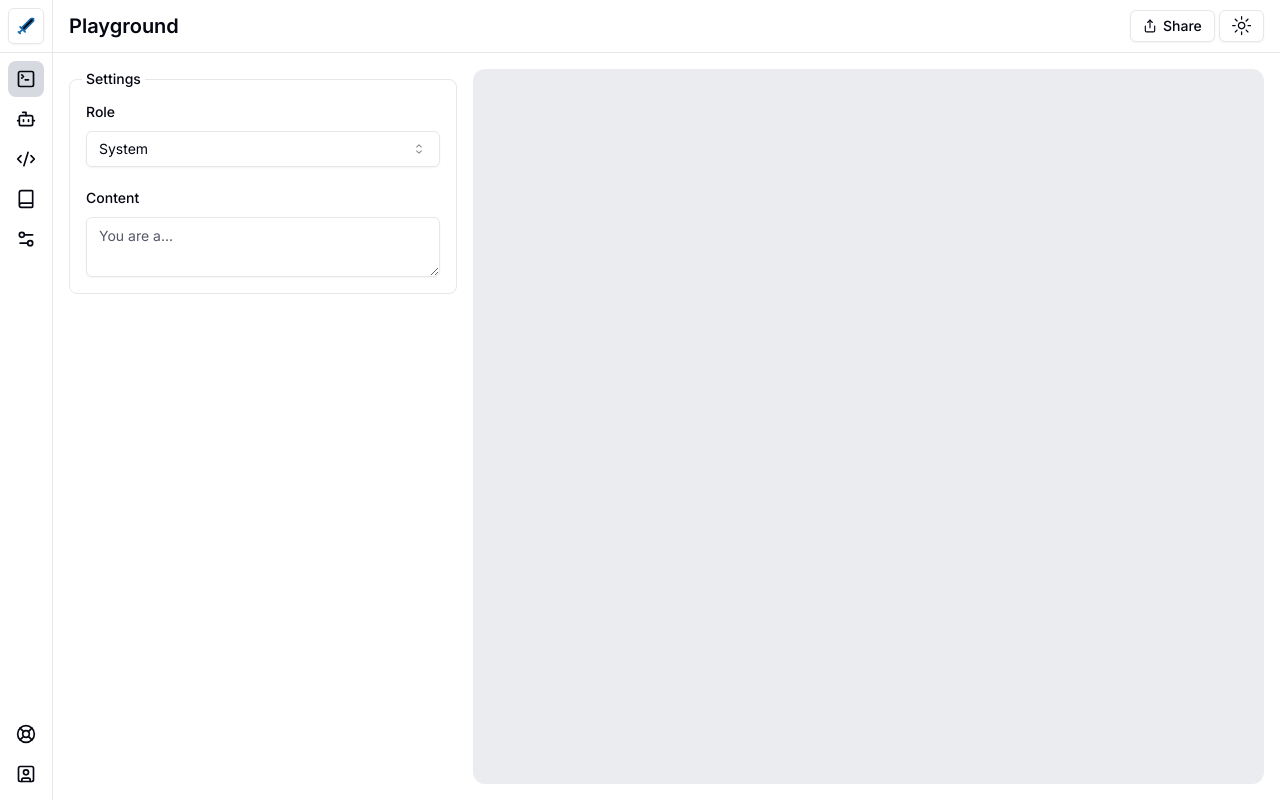
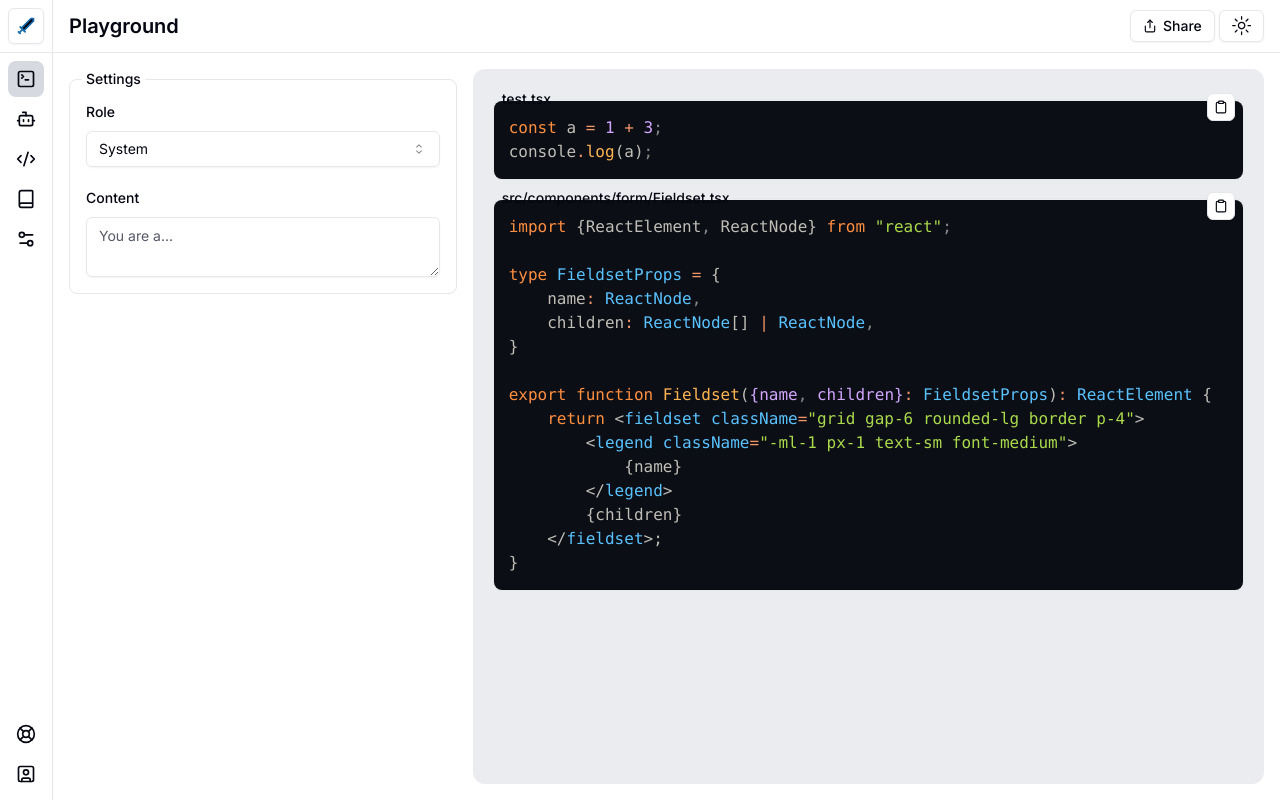
Before and after one commit to Autsider666/project-avalon, a Next.js app: page /playground in a window 1280 px wide. Built offline with nearby package versions, Linux system fonts and the light colour scheme.

Commit message:
Code highlighting based on imported files

```diff
--- a/package.json
+++ b/package.json
@@ -25,6 +25,7 @@
     "next-themes": "^0.3.0",
     "react": "^18",
     "react-dom": "^18",
+    "shiki": "^1.12.1",
     "tailwind-merge": "^2.4.0",
     "tailwindcss-animate": "^1.0.7",
     "vaul": "^0.9.1"
--- a/src/app/playground/page.tsx
+++ b/src/app/playground/page.tsx
@@ -1,4 +1,6 @@
+import {CodeBlock} from "@/components/CodeBlock";
 import {Fieldset} from "@/components/form/Fieldset";
+import {ShikiCodeBlock} from "@/components/ShikiCodeBlock";
 import {ModeToggle} from "@/components/theme/ModeToggle";
 import {Button} from "@/components/ui/Button";
 import {
@@ -215,6 +217,8 @@ export default function Playground(): ReactElement {
                     </div>
                     <div
                         className="relative flex h-full min-h-[50vh] flex-col rounded-xl bg-muted/50 p-4 lg:col-span-2">
+                        <ShikiCodeBlock fileName="test.tsx" code={"const a = 1 + 3;\nconsole.log(a);"}/>
+                        <CodeBlock/>
                         {/*<div className="flex-1"/>*/}
                         {/*<form*/}
                         {/*    className="relative overflow-hidden rounded-lg border bg-background focus-within:ring-1 focus-within:ring-ring"*/}
--- /dev/null
+++ b/src/components/CodeBlock.tsx
@@ -0,0 +1,9 @@
+import {ShikiCodeBlock} from "@/components/ShikiCodeBlock";
+import {getCode} from "@/hooks/getCode";
+import {ReactElement} from "react";
+
+export async function CodeBlock(): Promise<ReactElement> {
+    const {fileName, code} = await getCode('src/components/form/Fieldset.tsx');
+
+    return <ShikiCodeBlock fileName={fileName} code={code}/>;
+}
--- /dev/null
+++ b/src/components/CopyCodeButton.tsx
@@ -0,0 +1,50 @@
+"use client";
+
+import {Button, ButtonProps} from "@/components/ui/Button";
+import {Tooltip, TooltipContent, TooltipTrigger} from "@/components/ui/Tooltip";
+import {cn} from "@/lib/utils";
+import {CheckIcon, ClipboardIcon} from "lucide-react";
+import {ReactElement, useEffect, useState} from "react";
+
+type CopyCodeButtonProps = {
+    code: string
+} & ButtonProps
+
+export function CopyCodeButton({
+                                   code,
+                                   className,
+                                   ...props
+                               }: CopyCodeButtonProps): ReactElement {
+    const [hasCopied, setHasCopied] = useState<boolean>(false);
+
+    useEffect(() => {
+        setTimeout(() => {
+            setHasCopied(false);
+        }, 2000);
+    }, [hasCopied]);
+
+    return (
+        <Tooltip>
+            <TooltipTrigger asChild>
+                <Button
+                    size="icon"
+                    variant="outline"
+                    className={cn(
+                        "[&_svg]-h-3.5 h-7 w-7 rounded-[6px] [&_svg]:w-3.5",
+                        className
+                    )}
+                    onClick={() => {
+                        navigator.clipboard.writeText(code);
+
+                        setHasCopied(true);
+                    }}
+                    {...props}
+                >
+                    <span className="sr-only">Copy</span>
+                    {hasCopied ? <CheckIcon/> : <ClipboardIcon/>}
+                </Button>
+            </TooltipTrigger>
+            <TooltipContent className="bg-black text-white">Copy code</TooltipContent>
+        </Tooltip>
+    );
+}
--- /dev/null
+++ b/src/components/ShikiCodeBlock.tsx
@@ -0,0 +1,31 @@
+import {CopyCodeButton} from "@/components/CopyCodeButton";
+import {ReactElement} from "react";
+import {BundledLanguage, BundledTheme, codeToHtml} from "shiki";
+
+type ShikiCodeBlockProps = {
+    fileName?: string,
+    code: string,
+    language?: BundledLanguage,
+    theme?: BundledTheme,
+}
+
+export async function ShikiCodeBlock({
+                                         fileName,
+                                         code,
+                                         language = "typescript",
+                                         theme = "ayu-dark",
+                                     }: ShikiCodeBlockProps): Promise<ReactElement> {
+    // noinspection ES6RedundantAwait
+    const html = await codeToHtml(code, {
+        lang: language,
+        theme,
+    });
+
+    return <fieldset className="relative grid gap-6 rounded-lg border m-1">
+        <legend className="ml-1 px-1 text-sm font-medium z-10">
+            {fileName}
+        </legend>
+        <div className="absolute -top-4 right-2 z-10"><CopyCodeButton code={code}/></div>
+        <div className="-mt-2 z-0" dangerouslySetInnerHTML={{__html: html}}></div>
+    </fieldset>;
+}
--- a/src/components/form/Fieldset.tsx
+++ b/src/components/form/Fieldset.tsx
@@ -1,7 +1,7 @@
 import {ReactElement, ReactNode} from "react";
 
 type FieldsetProps = {
-    name: string,
+    name: ReactNode,
     children: ReactNode[] | ReactNode,
 }
 
@@ -10,9 +10,6 @@ export function Fieldset({name, children}: FieldsetProps): ReactElement {
         <legend className="-ml-1 px-1 text-sm font-medium">
             {name}
         </legend>
-        {/*{(Array.isArray(children) ? children : [children]).map(*/}
-        {/*    (child, index) => <div key={index} className="grid gap-3">{child}</div>*/}
-        {/*)}*/}
         {children}
     </fieldset>;
 }
--- /dev/null
+++ b/src/hooks/getCode.ts
@@ -0,0 +1,24 @@
+"use server";
+
+import {promises as fs} from "fs";
+import path from "path";
+
+export async function getCode(name: string): Promise<{ fileName: string, code: string }> {
+    const code = await readCode(name);
+
+    return {
+        fileName: name,
+        code,
+    };
+}
+
+async function readCode(
+    name: string,
+) {
+    return await readFile(name);
+}
+
+async function readFile(source: string) {
+    const filepath = path.join(process.cwd(), source);
+    return await fs.readFile(filepath, "utf-8");
+}
--- a/src/styles/globals.css
+++ b/src/styles/globals.css
@@ -67,7 +67,13 @@
     * {
         @apply border-border;
     }
+
     body {
         @apply bg-background text-foreground;
     }
 }
+
+pre.shiki {
+    padding: 15px;
+    border-radius: 0.5rem;
+}
```
Also changed, not shown: 1 other file (tests, documents, lock files or other folders). Lines whose indentation alone changed are shown as unchanged.
